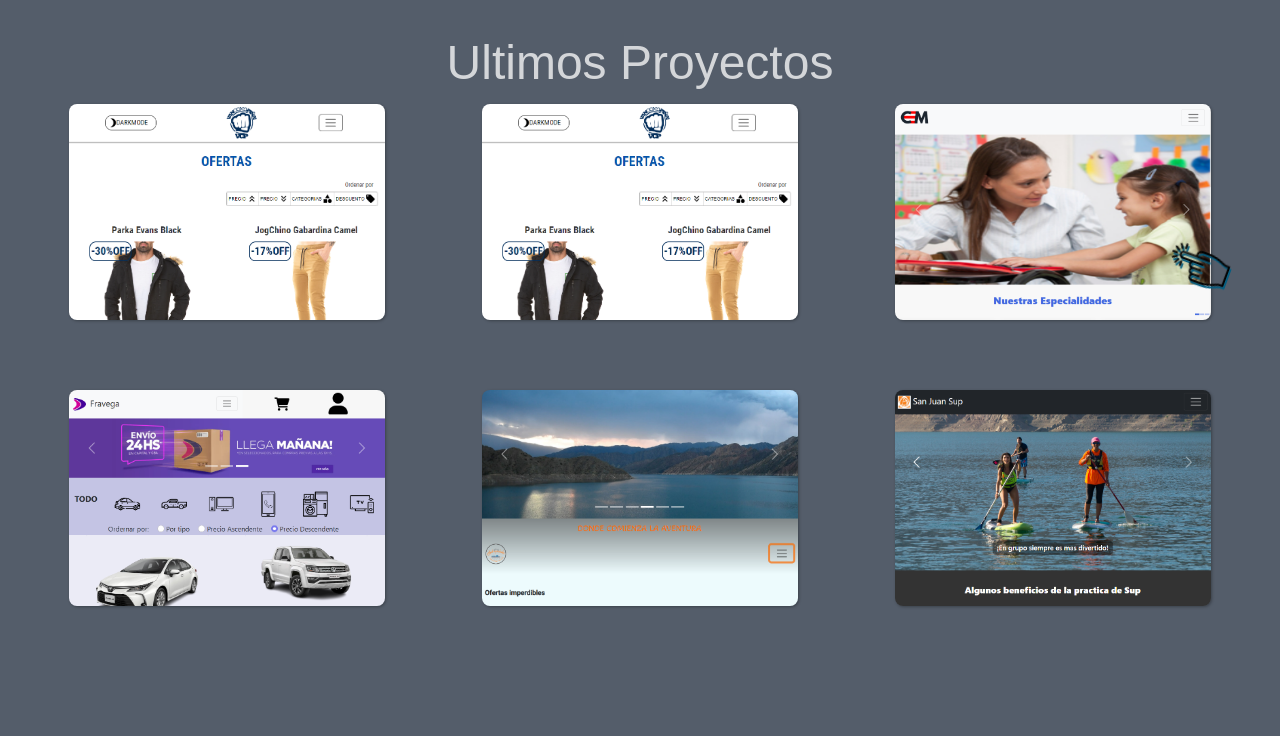
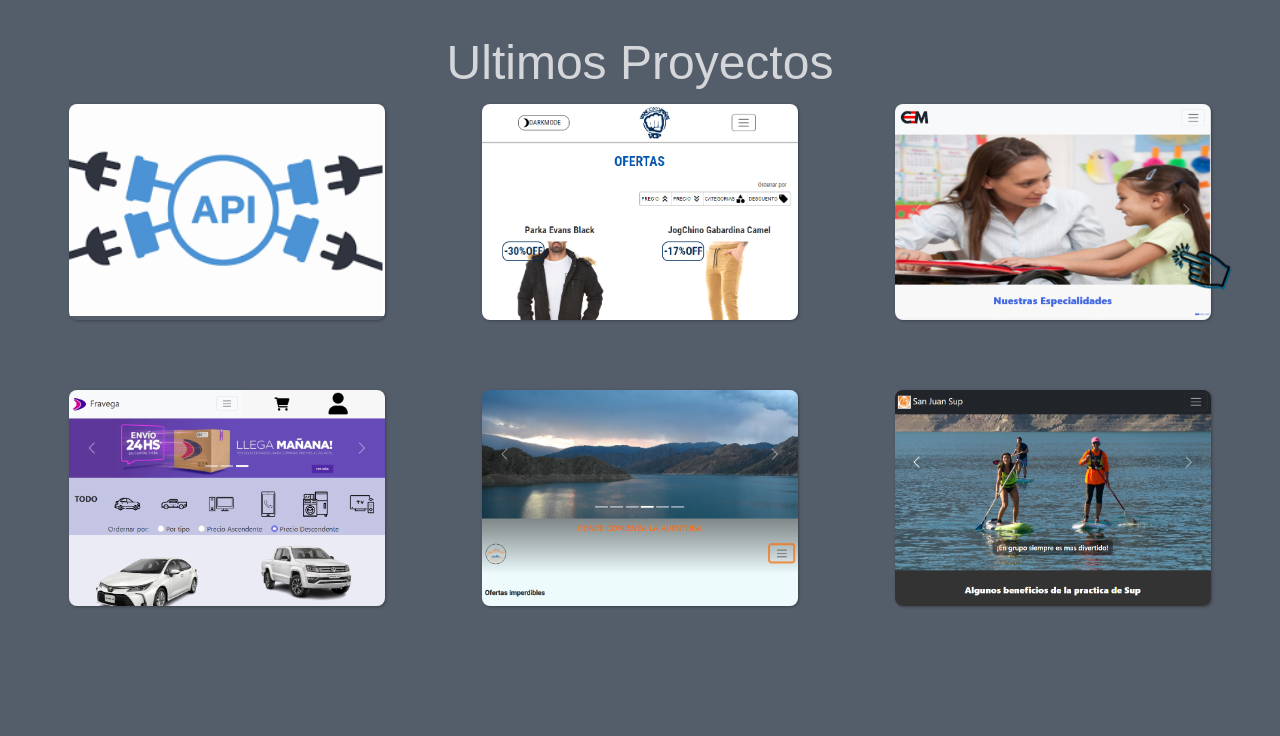
Before and after one commit to DavidCosta92/porfolio-david-costa, a website: page index.html in a window 1280 px wide. Shown: the part 2461-3197 px from the top of the page. Drawn offline with nearby package versions, Linux system fonts and the light colour scheme; a web font is replaced by a local one.

Commit message:
modificacion de api

```diff
--- a/assets/css/scss/style.scss
+++ b/assets/css/scss/style.scss
@@ -1,4 +1,4 @@
-/* sass --watch style.scss style.css  */
+/* npm run sass:watch   */
 :root{
     scroll-behavior: smooth;
     --nav-bg-color:rgb(1, 39, 54);
--- a/index.html
+++ b/index.html
@@ -5,6 +5,8 @@
     <meta http-equiv="X-UA-Compatible" content="IE=edge">
     <meta name="viewport" content="width=device-width, initial-scale=1.0">
     <title>David Costa</title>
+
+    <link rel="icon" href="./assets/icons/favicon.ico" />
 
     <!-- Styles iHover-->
     <link href="./assets/css/ihover.css" rel="stylesheet">
@@ -118,7 +120,7 @@
         <div class="proyectosContainer">
             <!-- proyecto APIII-->
             <div class="ih-item square colored effect6 from_top_and_bottom cardProyect"><a>
-                <div class="img"><img src="./assets/imagenes/vcp-vistaMiniatura.png" alt="img"></div>
+                <div class="img"><img src="./assets/imagenes/API2.png" alt="img"></div>
                 <div class="info">
                     <span class="botoneraProyecto">
                         <input type="button" value="Deploy" onclick="javascript:window.open('https://beneficial-fire-production.up.railway.app/','','width=600,height=400,left=50,top=50,toolbar=yes');" />
```
Also changed, not shown: assets/css/style.css, assets/icons/favicon.ico (added), assets/imagenes/API2.png (added), package.json (line endings or trailing spaces).
